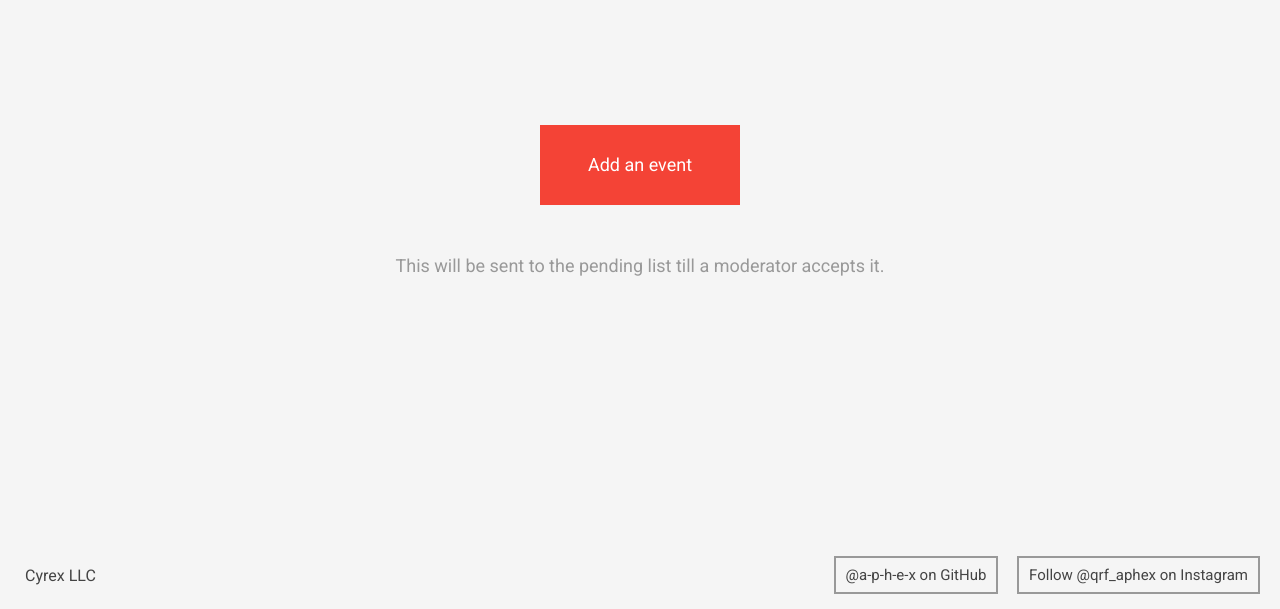
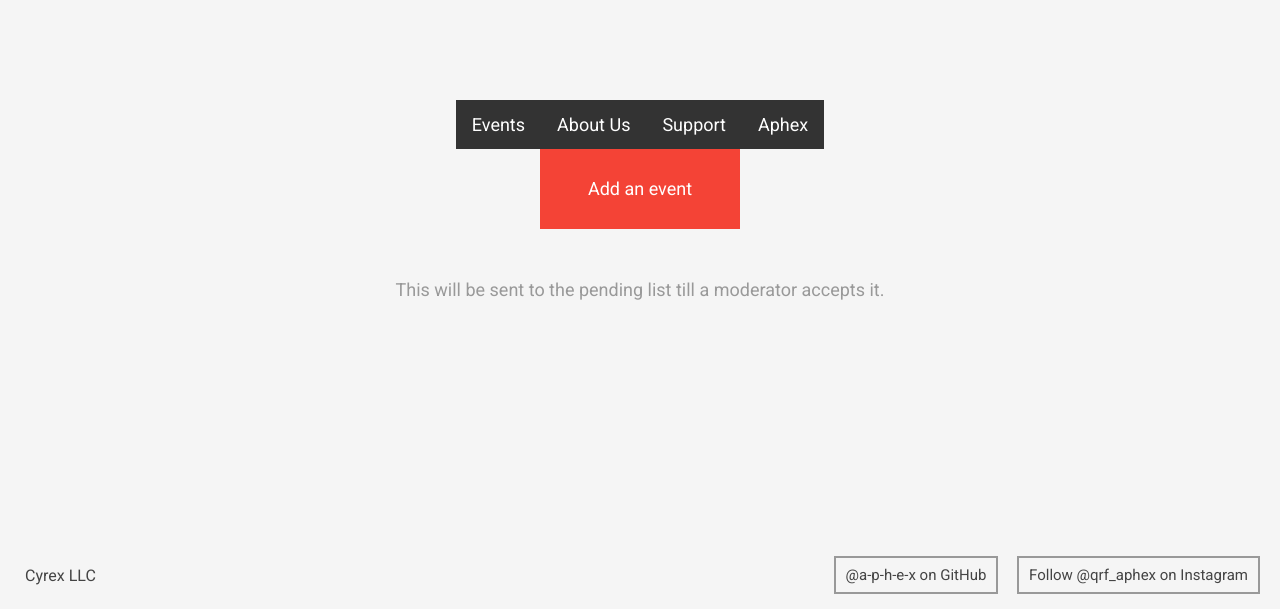
Before and after one commit to DurzaShade/Cyrex-LLC, a plain HTML site: page Index.html in a window 1280 px wide. Shown: the part 191-800 px from the top of the page. Drawn offline with Linux system fonts and the light colour scheme.

Commit message:
Added navbar

```diff
--- a/Index.html
+++ b/Index.html
@@ -2,6 +2,30 @@
 <html lang="en">
 
 	<head>
+
+		<style>
+		ul {
+    			list-style-type: none;
+    			margin: 0;
+    			padding: 0;
+    			overflow: hidden;
+    			background-color: #333;
+		}
+		li {
+    			float: left;
+		}
+		li a {
+    			display: block;
+    			color: white;
+    			text-align: center;
+    			padding: 14px 16px;
+    			text-decoration: none;
+			}
+		li a:hover {
+    			background-color: #111;
+
+			}
+			</style>
 
 		<meta charset="UTF-8">
 
@@ -13,6 +37,14 @@
 	</head>
 
 	<body>
+
+
+			<ul>
+								<li><a class="active" href="#events">Events</a></li>
+								 <li><a href="#about">About Us</a></li>
+								<li><a href="#contact">Support</a></li>
+								  <li><a href="#aphex">Aphex</a></li>
+							</ul>
 
 		<div class="btn">
 			<div class="btn-back">
```
